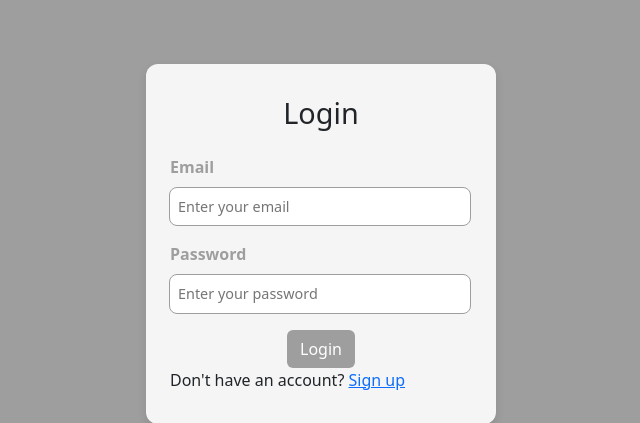
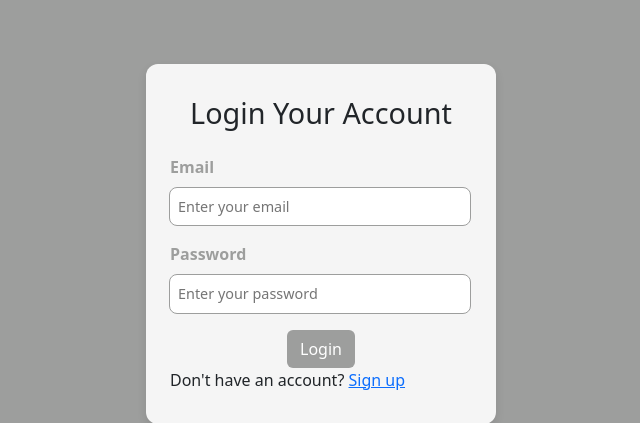
Before and after one commit to samueltl21/restaurantreview, a Flask app: page /login in a window 1280 px wide. Shown: the part 56-479 px from the top of the page, without its empty margins (319-959 px from the left). Run offline with Flask 3, Linux system fonts and the light colour scheme.

Commit message:
Update login.html

```diff
--- a/app/templates/login.html
+++ b/app/templates/login.html
@@ -4,7 +4,7 @@
 
 {% block content %}
 <form id="login-form" class="auth-form">
-    <h1>Login</h1>
+    <h1>Login Your Account</h1>
     <div class="input-group">
         <label for="email">Email</label>
         <input type="email" id="email" name="email" placeholder="Enter your email" required>
```
